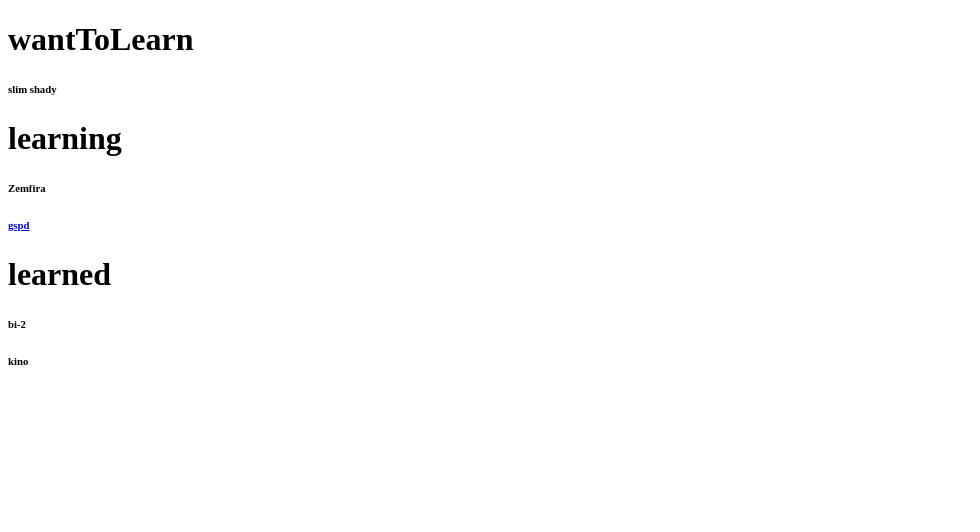
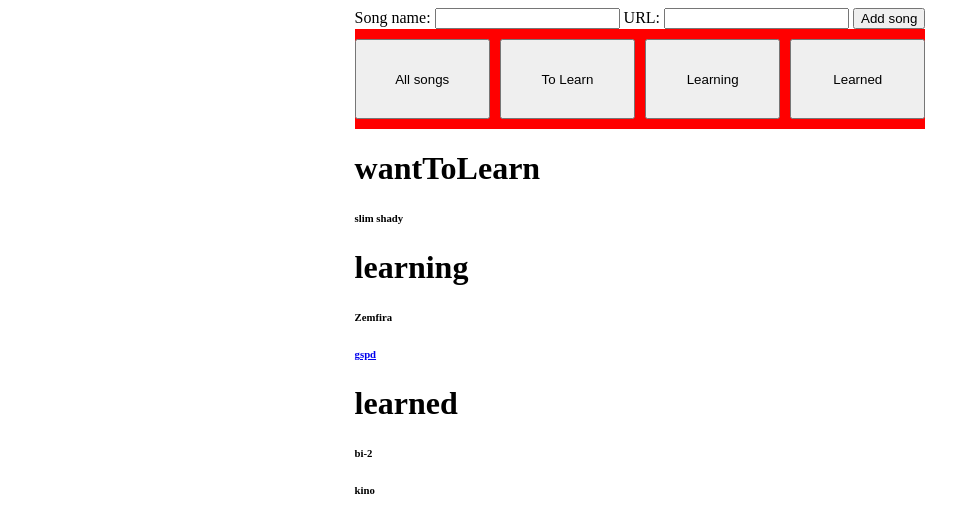
Before and after one commit to romanyaremchuk/songs-learning-tracker, a React (Vite) app: page / in a window 1280 px wide. Shown: the top 532 px of the page, without its empty margins (0-980 px from the left). Built offline with nearby package versions, Linux system fonts and the light colour scheme.

Commit message:
songs filter, form and basic css styling

```diff
--- a/src/App.css
+++ b/src/App.css
@@ -0,0 +1,4 @@
+.AppRoot {
+  max-width: fit-content;
+  margin-inline: auto;
+}
--- a/src/App.tsx
+++ b/src/App.tsx
@@ -1,45 +1,16 @@
 import "./App.css";
+import SongForm from "./components/SongForm";
 import SongLists from "./components/SongLists";
-import { Song } from "./types/song";
-import { v4 as uuidv4 } from "uuid";
+import SongsFilter from "./components/SongsFilter";
+import { FakeSongsData } from "./data/FakeData";
 
 function App() {
-  const test: Song[] = [
-    {
-      id: uuidv4(),
-      name: "Zemfira",
-      url: "",
-      status: "learning",
-    },
-    {
-      id: uuidv4(),
-      name: "gspd",
-      url: "https://cz.pinterest.com/liyanyuanxty/todo-list/",
-      status: "learning",
-    },
-    {
-      id: uuidv4(),
-      name: "bi-2",
-      url: "",
-      status: "learned",
-    },
-    {
-      id: uuidv4(),
-      name: "kino",
-      url: "",
-      status: "learned",
-    },
-    {
-      id: uuidv4(),
-      name: "slim shady",
-      url: "",
-      status: "wantToLearn",
-    },
-  ];
   return (
-    <>
-      <SongLists songs={test} />
-    </>
+    <div className="AppRoot">
+      <SongForm />
+      <SongsFilter />
+      <SongLists songs={FakeSongsData} />
+    </div>
   );
 }
 
--- a/src/components/SongForm.tsx
+++ b/src/components/SongForm.tsx
@@ -1,7 +1,19 @@
 import React from "react";
 
 const SongForm = () => {
-  return <div>SongForm</div>;
+  return (
+    <>
+      <label>
+        {" "}
+        Song name: <input name="inputSongName" />{" "}
+      </label>
+      <label>
+        {" "}
+        URL: <input name="inputURL" />{" "}
+      </label>
+      <button type="submit">Add song</button>
+    </>
+  );
 };
 
 export default SongForm;
--- /dev/null
+++ b/src/components/SongsFilter.module.css
@@ -0,0 +1,20 @@
+.SongsFilter {
+  height: 80px;
+  width: 100%;
+
+  padding-top: 10px;
+  padding-bottom: 10px;
+
+  gap: 10px;
+
+  display: flex;
+  flex-direction: row;
+  align-items: stretch;
+
+  background-color: red;
+}
+
+.buttonStyle {
+  height: 100%;
+  flex: 1;
+}
--- /dev/null
+++ b/src/components/SongsFilter.tsx
@@ -0,0 +1,15 @@
+import React from "react";
+import styles from "./SongsFilter.module.css";
+
+const SongsFilter = () => {
+  return (
+    <div className={styles.SongsFilter}>
+      <button className={styles.buttonStyle}>All songs</button>
+      <button className={styles.buttonStyle}>To Learn</button>
+      <button className={styles.buttonStyle}>Learning</button>
+      <button className={styles.buttonStyle}>Learned</button>
+    </div>
+  );
+};
+
+export default SongsFilter;
--- /dev/null
+++ b/src/data/FakeData.ts
@@ -0,0 +1,35 @@
+import { Song } from "../types/song";
+import { v4 as uuidv4 } from "uuid";
+
+export const FakeSongsData: Song[] = [
+  {
+    id: uuidv4(),
+    name: "Zemfira",
+    url: "",
+    status: "learning",
+  },
+  {
+    id: uuidv4(),
+    name: "gspd",
+    url: "https://cz.pinterest.com/liyanyuanxty/todo-list/",
+    status: "learning",
+  },
+  {
+    id: uuidv4(),
+    name: "bi-2",
+    url: "",
+    status: "learned",
+  },
+  {
+    id: uuidv4(),
+    name: "kino",
+    url: "",
+    status: "learned",
+  },
+  {
+    id: uuidv4(),
+    name: "slim shady",
+    url: "",
+    status: "wantToLearn",
+  },
+];
```
